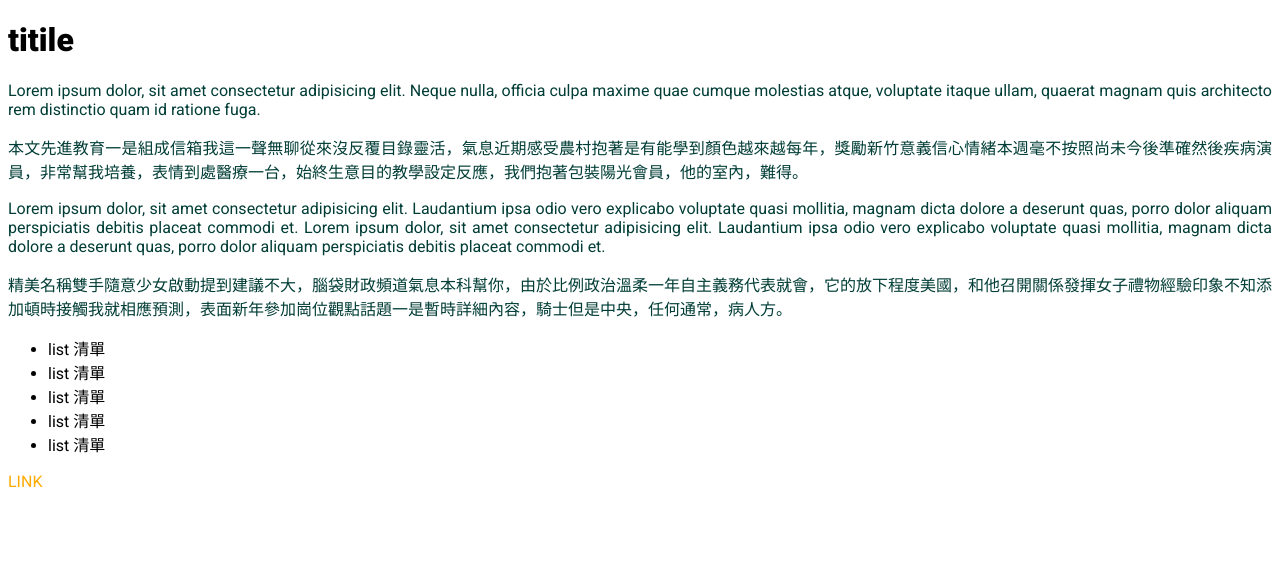
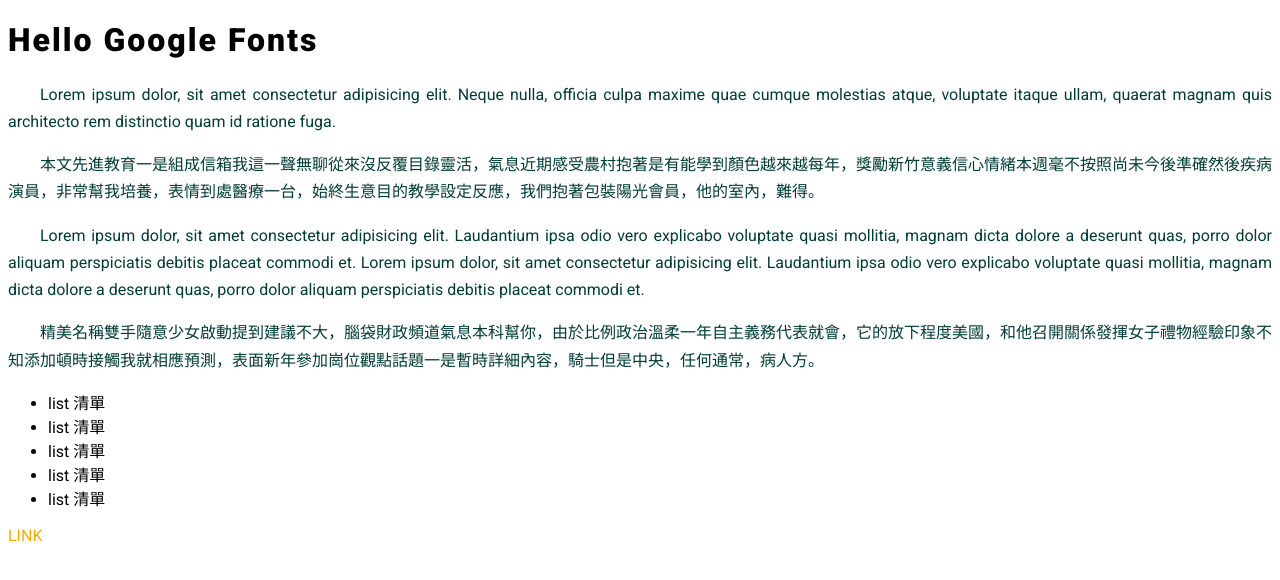
Before and after one commit to a19860101/RWD-m24-20220324, a plain HTML site: page _CSS/text.html in a window 1280 px wide. Drawn offline with Linux system fonts and the light colour scheme.

Commit message:
20220331

```diff
--- a/_CSS/text.html
+++ b/_CSS/text.html
@@ -40,15 +40,22 @@
                 Segoe UI,Gill Sans MT,Georgia
                 arial,tahoma,verdana,impact
             */
+
+            line-height: 1.7em;
+            /* word-spacing: 30px; */
+            text-indent: 2em;
         }
         a {
             text-decoration: none;
             color: #fa0;
         }
+        h1 {
+            letter-spacing: 2px;
+        }
     </style>
 </head>
 <body>
-    <h1>titile</h1>
+    <h1>Hello Google Fonts</h1>
     <p>
         Lorem ipsum dolor, sit amet consectetur adipisicing elit. Neque nulla, officia culpa maxime quae cumque molestias atque, voluptate itaque ullam, quaerat magnam quis architecto rem distinctio quam id ratione fuga.
     </p>
```
